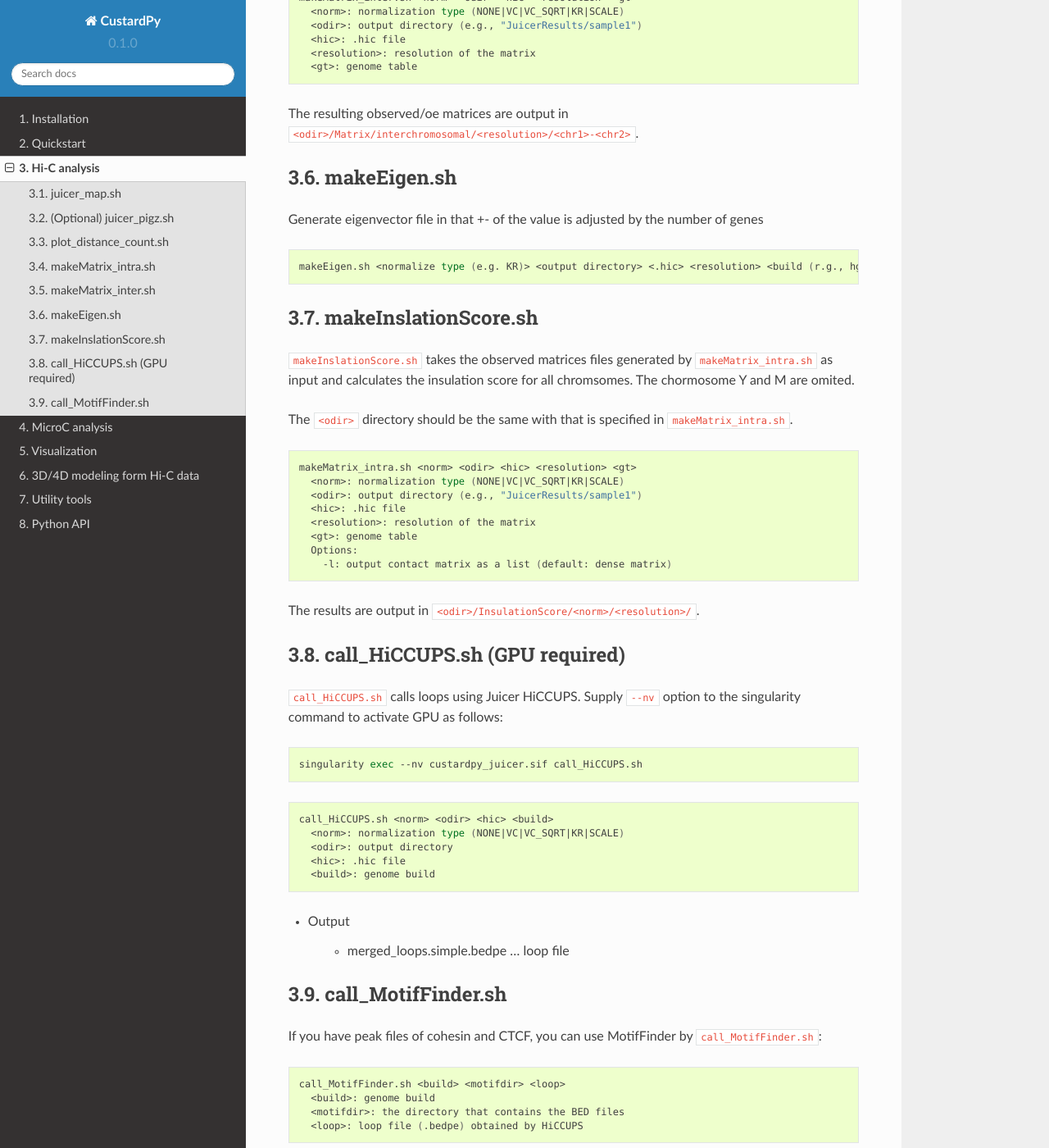
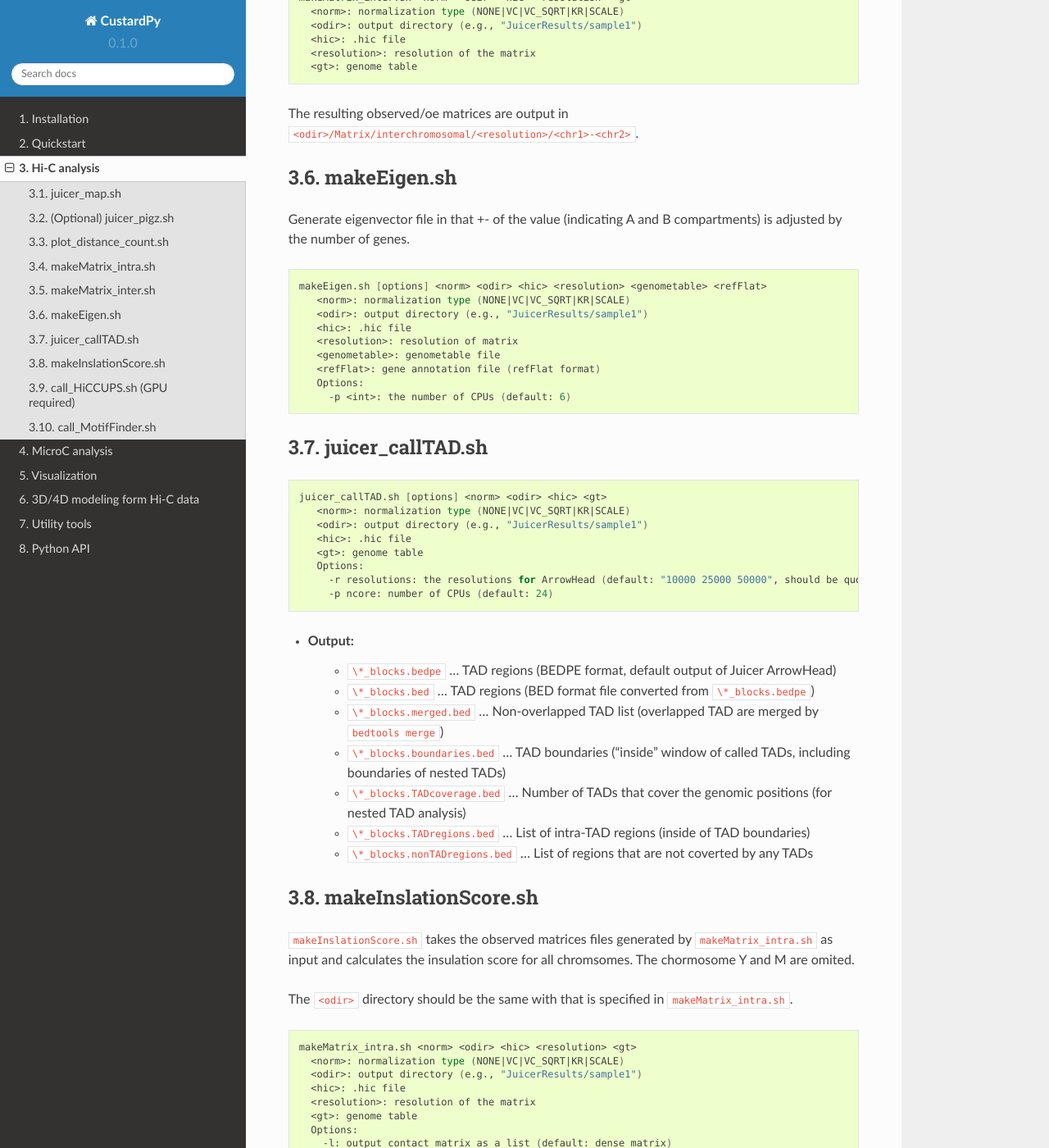
Before and after one commit to rnakato/CustardPy, a Sphinx documentation site: the page built from docs/content/Hi-C.rst, in a window 1280 px wide and 1400 px high, scrolled down 2709 px. Shown: the whole window at 82% size. Built offline with Sphinx 7.4.7 and the Read the Docs theme 2.0.0, drawn with Linux system fonts in a browser that asks for light colours; some of the changed text lies outside the part shown.

Commit message:
update docs

```diff
--- a/docs/content/Hi-C.rst
+++ b/docs/content/Hi-C.rst
@@ -126,11 +126,44 @@ The resulting observed/oe matrices are output in ``<odir>/Matrix/interchromosoma
 makeEigen.sh
 ----------------------------------------------------------------
 
-Generate eigenvector file in that +- of the value is adjusted by the number of genes
+Generate eigenvector file in that +- of the value (indicating A and B compartments) is adjusted by the number of genes.
 
 .. code-block:: bash
 
-     makeEigen.sh <normalize type (e.g. KR)> <output directory> <.hic> <resolution> <build (r.g., hg38)>
+    makeEigen.sh [options] <norm> <odir> <hic> <resolution> <genometable> <refFlat>
+       <norm>: normalization type (NONE|VC|VC_SQRT|KR|SCALE)
+       <odir>: output directory (e.g., "JuicerResults/sample1")
+       <hic>: .hic file
+       <resolution>: resolution of matrix
+       <genometable>: genometable file
+       <refFlat>: gene annotation file (refFlat format)
+       Options:
+         -p <int>: the number of CPUs (default: 6)
+
+
+juicer_callTAD.sh
+----------------------------------------------------------------
+
+.. code-block:: bash
+
+    juicer_callTAD.sh [options] <norm> <odir> <hic> <gt>
+       <norm>: normalization type (NONE|VC|VC_SQRT|KR|SCALE)
+       <odir>: output directory (e.g., "JuicerResults/sample1")
+       <hic>: .hic file
+       <gt>: genome table
+       Options:
+         -r resolutions: the resolutions for ArrowHead (default: "10000 25000 50000", should be quoted and separated by spaces)
+         -p ncore: number of CPUs (default: 24)
+
+
+- Output:
+    - ``\*_blocks.bedpe`` ... TAD regions (BEDPE format, default output of Juicer ArrowHead)
+    - ``\*_blocks.bed`` ... TAD regions (BED format file converted from ``\*_blocks.bedpe``)
+    - ``\*_blocks.merged.bed`` ... Non-overlapped TAD list (overlapped TAD are merged by ``bedtools merge``)
+    - ``\*_blocks.boundaries.bed`` ... TAD boundaries ("inside" window of called TADs, including boundaries of nested TADs)
+    - ``\*_blocks.TADcoverage.bed`` ... Number of TADs that cover the genomic positions (for nested TAD analysis)
+    - ``\*_blocks.TADregions.bed`` ... List of intra-TAD regions (inside of TAD boundaries)
+    - ``\*_blocks.nonTADregions.bed`` ... List of regions that are not coverted by any TADs
 
 
 makeInslationScore.sh
@@ -166,11 +199,12 @@ Supply ``--nv`` option to the singularity command to activate GPU as follows:
 
 .. code-block:: bash
 
-    call_HiCCUPS.sh <norm> <odir> <hic> <build>
+    call_HiCCUPS.sh <norm> <odir> <hic>
       <norm>: normalization type (NONE|VC|VC_SQRT|KR|SCALE)
-      <odir>: output directory
+      <odir>: output directory (e.g., "JuicerResults/sample1")
       <hic>: .hic file
-      <build>: genome build
+      Options:
+         -r resolutions: the resolutions (default: "5000,10000,25000", should be quoted and separated by comma)
 
 - Output
 
--- a/docs/content/QuickStart.rst
+++ b/docs/content/QuickStart.rst
@@ -31,6 +31,8 @@ You can implement whole commands for Juicer analysis using ``custardpy_juicer``
 
 - ``custardpy_juicer`` assumes that the fastq files are stored in ``fastq/$cell`` (here ``fastq/Hap1-A``). The outputs are stored in ``JuicerResults_$build/$cell``.
 - ``$fastq_post`` indicates the filename of input fastqs is ``*_[1|2].fastq.gz`` or ``*_[R1|R2].fastq.gz``.
+- Avaible genome build: hg19, hg38, mm10, mm39, rn7, galGal5, galGal6, ce10, ce11, danRer11, dm6, xenLae2, sacCer3
+- Available Enzymes: HindIII, DpnII, MboI, Sau3AI, Arima
 
 
 Running commands separately
```
